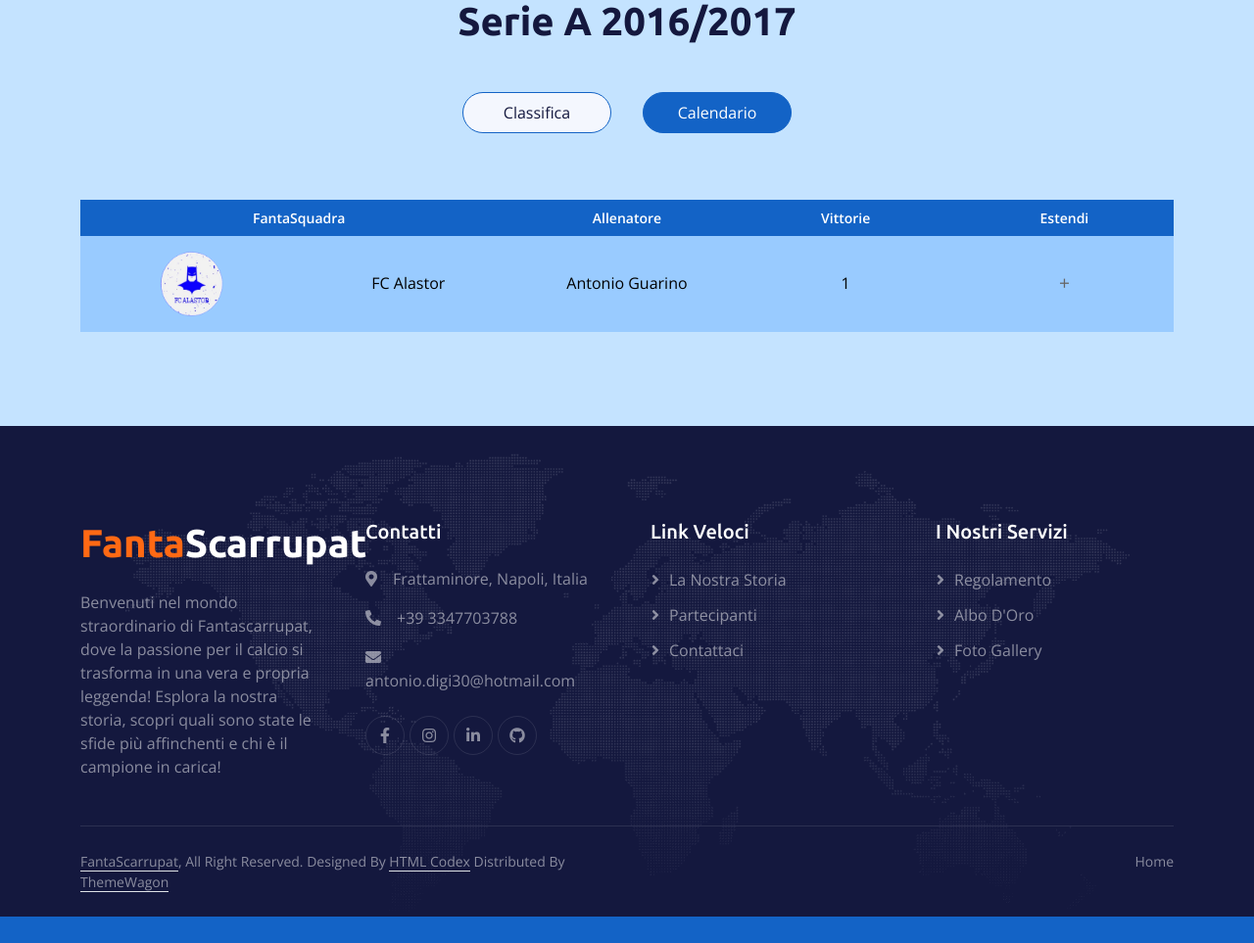
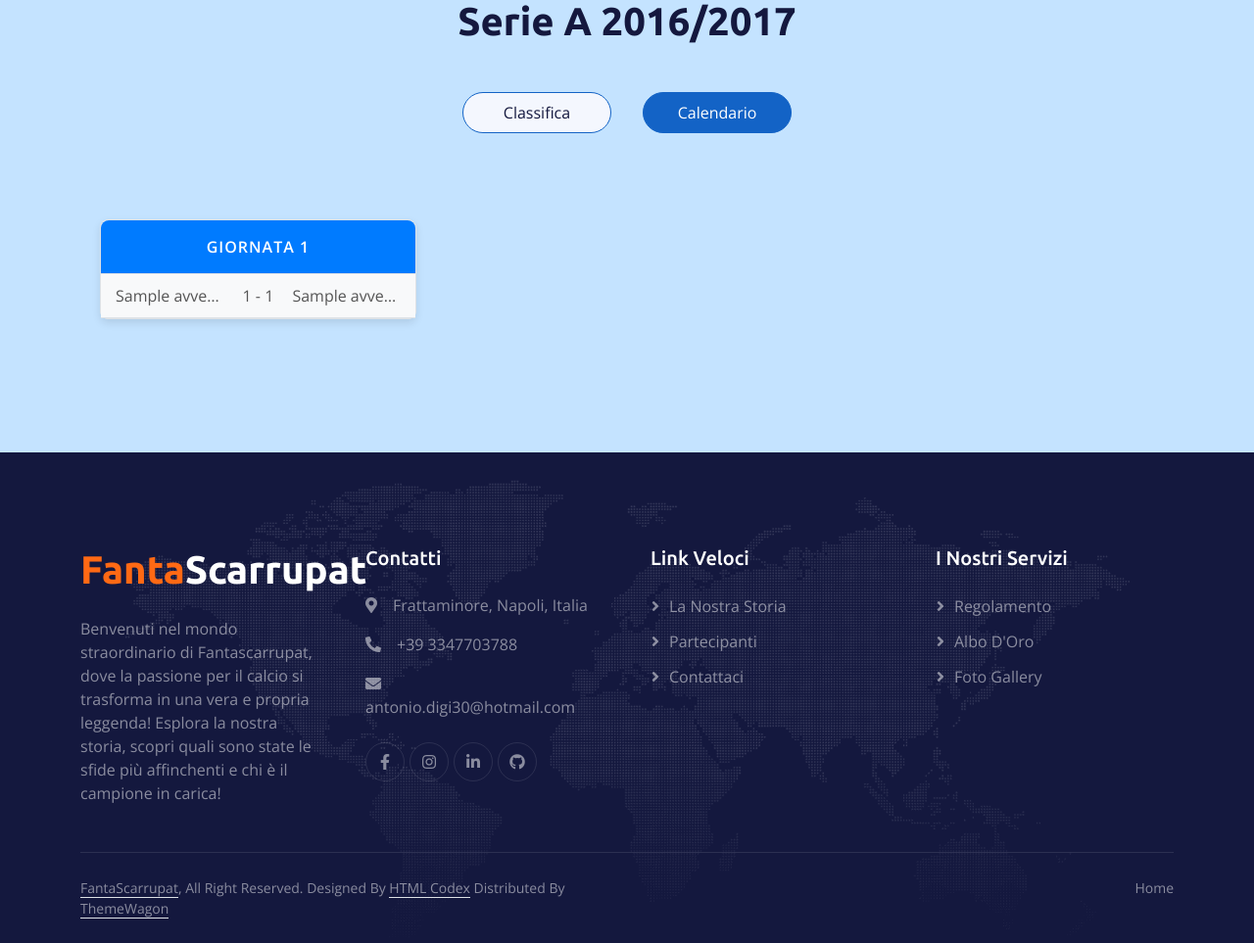
Before and after one commit to AntonioDG30/FantaScarrupat, a PHP site: page /dettagliCompetizione.php?id_competizione=1 in a window 1280 px wide, after a click on "Calendario". Shown: the part 542-1505 px from the top of the page at 98% size. Before the commit the page ends 1478 px from the top, so only its background shows below. Run offline with PHP 8.4, Linux system fonts and the light colour scheme; data comes from the database, SQL or seed files in the repository; tables that the repository leaves empty hold one stand-in row (values such as "Sample post"); some libraries are stand-ins or nearby versions.

Commit message:
BugFix, tabellone e calendario completi

```diff
--- /dev/null
+++ b/css/CalendarioPartite.css
@@ -0,0 +1,82 @@
+.calendar {
+  display: flex;
+  flex-wrap: wrap;
+  justify-content: space-between;
+  padding: 20px;
+}
+.giornata {
+  width: 30%;
+  margin-bottom: 20px;
+  background-color: #ffffff;
+  border: 1px solid #dee2e6;
+  border-radius: 8px;
+  box-shadow: 0 4px 8px rgba(0, 0, 0, 0.1);
+  display: flex;
+  flex-direction: column;
+  transition: transform 0.3s ease, box-shadow 0.3s ease;
+}
+.giornata:hover {
+  transform: translateY(-5px);
+  box-shadow: 0 6px 12px rgba(0, 0, 0, 0.15);
+}
+.giornata-header {
+  background-color: #007bff;
+  color: #ffffff;
+  padding: 15px;
+  font-weight: bold;
+  border-top-left-radius: 8px;
+  border-top-right-radius: 8px;
+  text-align: center;
+  text-transform: uppercase;
+  letter-spacing: 1px;
+}
+.partite {
+  display: flex;
+  flex-direction: column;
+  border-top: 1px solid #dee2e6;
+}
+.partita {
+  display: flex;
+  justify-content: space-between;
+  align-items: center;
+  padding: 10px 15px;
+  border-bottom: 1px solid #dee2e6;
+  transition: background-color 0.3s ease;
+}
+.partita:nth-child(odd) {
+  background-color: #f8f9fa;
+}
+.partita:hover {
+  background-color: #e9ecef;
+}
+.team-name {
+  flex: 1;
+  text-align: left;
+  font-size: 16px;
+  font-weight: 500;
+  white-space: nowrap;
+  overflow: hidden;
+  text-overflow: ellipsis;
+}
+.team-name a {
+  color: inherit;
+  text-decoration: none;
+  transition: color 0.3s ease;
+}
+.team-name a:hover {
+  color: #007bff;
+}
+.team-score {
+  flex: 0;
+  text-align: right;
+  width: 50px;
+  font-size: 16px;
+  font-weight: 700;
+}
+.match-info {
+  flex: 0 1 auto;
+  text-align: center;
+  font-size: 16px;
+  font-weight: 500;
+  width: 70px;
+}
--- a/css/TabelloneTorneo.css
+++ b/css/TabelloneTorneo.css
@@ -11,6 +11,11 @@
     --color-community: #dc563f;
     --color-release: #60c645;
     --color-border: #c0c0c8;
+
+    --primary: #1363C6;
+    --secondary: #15ACE1;
+    --light: #F4F7FE;
+    --dark: #14183E;
 }
 
 .participant {
@@ -74,8 +79,8 @@
 }
 
 .bracket .round .winners > div.matchups .matchup .participants .participant.winner {
-  color: var(--color-release);
-  border-color: var(--color-release);
+  color: var(--primary);
+  border-color: var(--primary);
 }
 
 .bracket .round .winners > div.matchups .matchup .participants .participant.loser {
--- a/dettagliCompetizione.php
+++ b/dettagliCompetizione.php
@@ -32,6 +32,7 @@
   <!-- Template Stylesheet -->
   <link href="css/style.css" rel="stylesheet">
   <link href="css/TabelloneTorneo.css" rel="stylesheet">
+  <link href="css/CalendarioPartite.css" rel="stylesheet">
 </head>
 
 <body>
@@ -310,7 +311,7 @@ include 'navbar.html';
           <div class="bracket">
             <?php
             if ($tipologia_competizione == "A Gruppi") {
-              $query = "SELECT * FROM partita_avvessario WHERE id_competizione_disputata = 17 ORDER BY id_partita, tipologia;";
+              $query = "SELECT * FROM partita_avvessario WHERE id_competizione_disputata = $id_competizione ORDER BY id_partita, tipologia;";
               $result = $conn->query($query);
 
               // Array per memorizzare le partite suddivise per tipologia
@@ -392,49 +393,51 @@ include 'navbar.html';
         </div>
 
         <div id="Calendario" class="tab-pane fade show p-0">
-          <div class="row">
-            <div class="col-md-12">
-              <div class="table-responsive">
-                <table class="table">
-                  <thead class="thead-primary">
-                  <tr>
-                    <th colspan="2">FantaSquadra</th>
-                    <th>Allenatore</th>
-                    <th>Vittorie</th>
-                    <th>Estendi</th>
-                  </tr>
-                  </thead>
-                  <tbody>
+          <div class="calendar">
             <?php
-                  $query = "SELECT COUNT(id_competizione_disputata) as vittorie, F.nome_fantasquadra, F.scudetto, F.fantallenatore,
-                          GROUP_CONCAT(DISTINCT CONCAT(' ', (C.anno) - 1), '/', C.anno) AS anni_vittoria
-                          FROM competizione_disputata as C, fantasquadra AS F
-                          WHERE F.nome_fantasquadra = C.vincitore AND nome_competizione = 'Coppa Italia'
-                          GROUP BY F.nome_fantasquadra ORDER BY vittorie DESC";
+            $query = "SELECT * FROM partita_avvessario WHERE id_competizione_disputata = $id_competizione ORDER BY giornata, id_partita;";
             $result = $conn->query($query);
+
+            $matches_by_day = array();
+
             if ($result->num_rows > 0) {
-                    while($row = $result->fetch_assoc()) {
-                      ?>
-                      <tr>
-                        <th><img class="img-fluid-logo" src="img/scudetti/<?php echo $row["scudetto"]?>"></th>
-                        <td><?php echo $row["nome_fantasquadra"]?></td>
-                        <td><?php echo $row["fantallenatore"]?></td>
-                        <td><?php echo $row["vittorie"]?></td>
-                        <td><span class="toggle-icon">+</span></td>
-                      </tr>
-                      <tr class="hidden-row">
-                        <td colspan="5">
-                          <?php echo $row["anni_vittoria"]?>
-                        </td>
-                      </tr>
-                      <?php
+              while ($row = $result->fetch_assoc()) {
+                $match = array(
+                  'id_partita' => $row['id_partita'],
+                  'giornata' => $row['giornata'],
+                  'nome_fantasquadra_casa' => $row['nome_fantasquadra_casa'],
+                  'nome_fantasquadra_trasferta' => $row['nome_fantasquadra_trasferta'],
+                  'gol_casa' => $row['gol_casa'],
+                  'gol_trasferta' => $row['gol_trasferta']
+                );
+
+                if (!isset($matches_by_day[$row['giornata']])) {
+                  $matches_by_day[$row['giornata']] = array();
                 }
+
+                $matches_by_day[$row['giornata']][] = $match;
+              }
+            } else {
+              echo 'Nessuna partita trovata.';
             }
             ?>
-                  </tbody>
-                </table>
+
+            <?php foreach ($matches_by_day as $giornata => $matches) { ?>
+              <div class="giornata">
+                <div class="giornata-header">
+                  Giornata <?php echo $giornata; ?>
+                </div>
+                <div class="partite">
+                  <?php foreach ($matches as $match) { ?>
+                    <div class="partita">
+                      <div class="team-name"><a href="dettagliRose.php?nome_fantasquadra=<?php echo urlencode($match['nome_fantasquadra_casa']);?>&anno=<?php echo $anno; ?>"><?php echo $match['nome_fantasquadra_casa']; ?></a></div>
+                      <div class="match-info"><?php echo $match['gol_casa']; ?> - <?php echo $match['gol_trasferta']; ?></div>
+                      <div class="team-name"><a href="dettagliRose.php?nome_fantasquadra=<?php echo urlencode($match['nome_fantasquadra_trasferta']);?>&anno=<?php echo $anno; ?>"><?php echo $match['nome_fantasquadra_trasferta']; ?></a></div>
+                    </div>
+                  <?php } ?>
                 </div>
               </div>
+            <?php } ?>
           </div>
         </div>
       </div>
```
Lines whose indentation alone changed are shown as unchanged.
